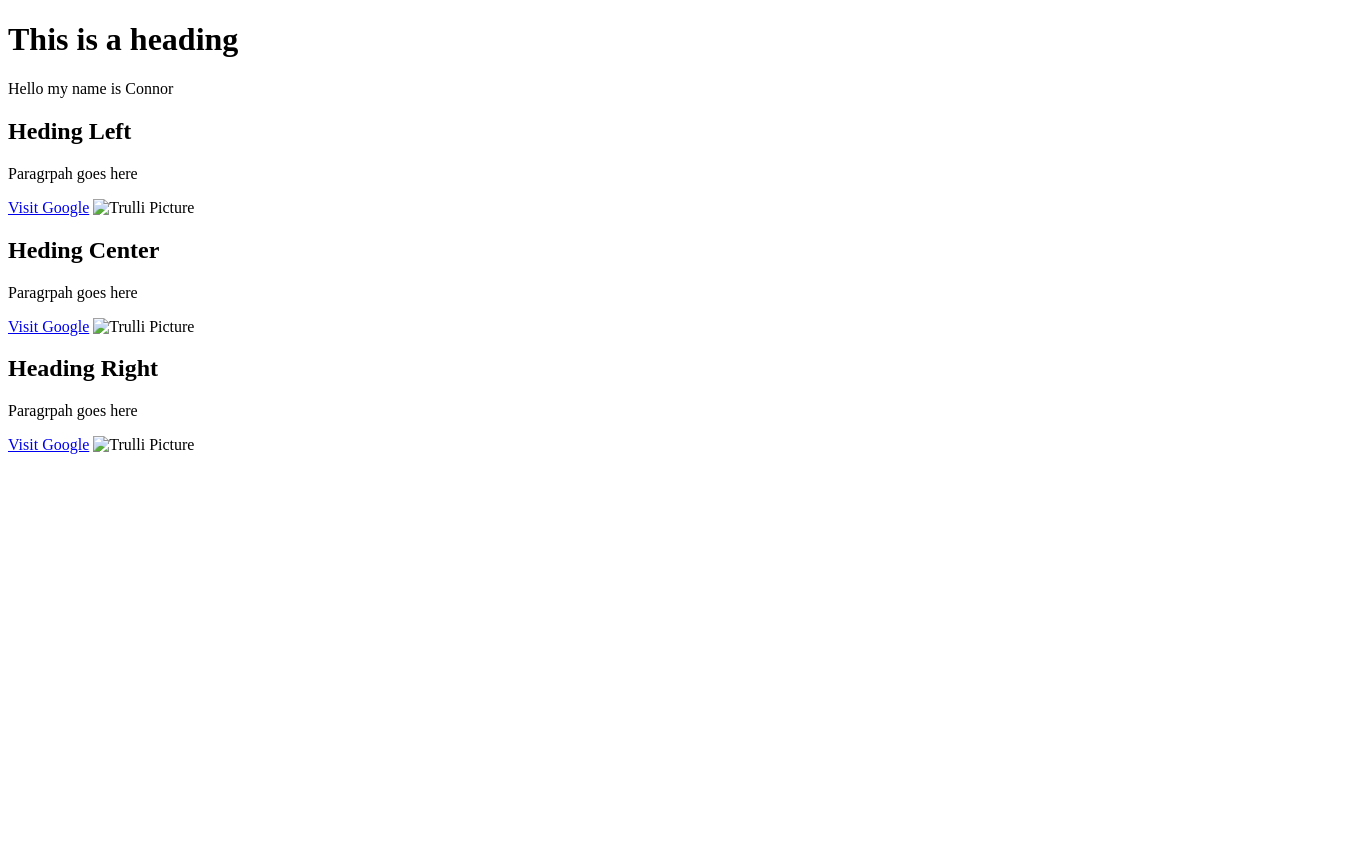
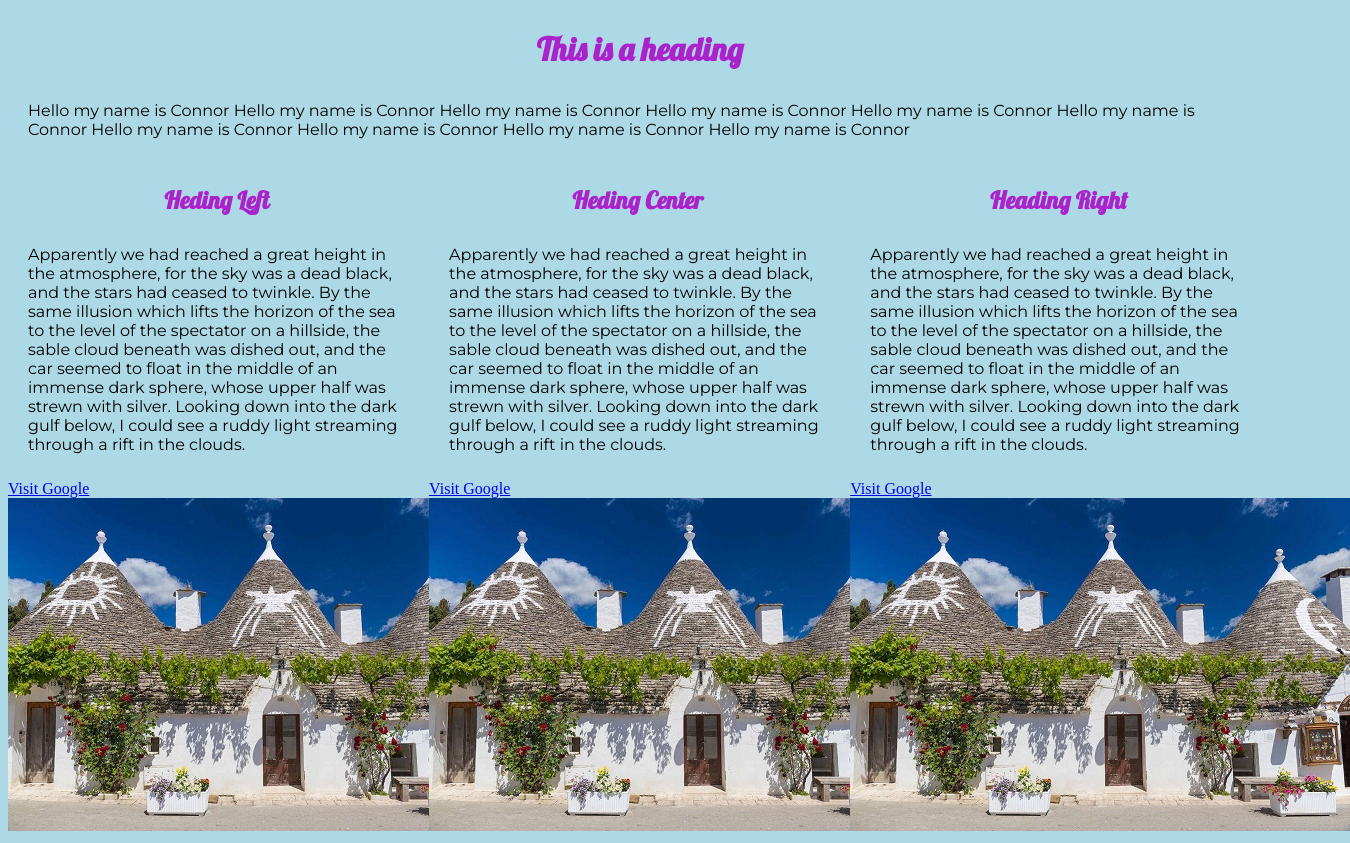
Before and after one commit to csween22/csween22.github.io, a plain HTML site: page Index.html in a window 1280 px wide. Shown: the whole page, 1350 px wide, since content can reach past the window. Before the commit the page ends 800 px from the top, so only its background shows below. Drawn offline with Linux system fonts and the light colour scheme.

Commit message:
Index to index

```diff
--- a/Index.html
+++ b/Index.html
@@ -1,39 +1,49 @@
 <!DOCTYPE html>
-<html>
-<!-- The head tag stores lots of descriptive information about the webpage. It is mainly used by your browser to find out information about the page before it is rendered. -->
+<html lang="en" dir="ltr">
 	<head>
-	<!-- This the tile of our website that appears in bookmarks and the top of the browser window. -->
+		<meta charset="utf-8">
 		<title>Our First AMAZING page</title>
+		<link href="https://fonts.googleapis.com/css2?family=Lobster&family=Montserrat&display=swap" rel="stylesheet">
+		<link rel="stylesheet" href="css/style.css">
 	</head>
 	<body>
-
-	<!-- These are heading tags. They are of different sizes with h1 being the largest and h6 being the smallest -->
-<div class="heading">
+		<div id="heading">
 			<h1>This is a heading</h1>
-	<!-- This is the paragraph tag. It is used for blocks of text -->
-	<p>Hello my name is Connor </p>
+			<p>
+				Hello my name is Connor
+				Hello my name is Connor
+				Hello my name is Connor
+				Hello my name is Connor
+				Hello my name is Connor
+				Hello my name is Connor
+				Hello my name is Connor
+				Hello my name is Connor
+				Hello my name is Connor
+				Hello my name is Connor
+			</p>
 		</div>
 		<div class="one-third">
 			<h2>Heding Left</h2>
 			<p>
-		Paragrpah goes here
+				Apparently we had reached a great height in the atmosphere, for the sky was a dead black, and the stars had ceased to twinkle. By the same illusion which lifts the horizon of the sea to the level of the spectator on a hillside, the sable cloud beneath was dished out, and the car seemed to float in the middle of an immense dark sphere, whose upper half was strewn with silver. Looking down into the dark gulf below, I could see a ruddy light streaming through a rift in the clouds.
 			</p>
 			<a href="https://www.google.com">Visit Google</a>
-	<img src="pic_trulli.jpg" alt="Trulli Picture">
+			<img src="images/pic_trulli.jpg" alt="Trulli Picture">
 		</div>
-<div class="two-third">
+		<div class="one-third">
 			<h2>Heding Center</h2>
 			<p>
-		Paragrpah goes here
+				Apparently we had reached a great height in the atmosphere, for the sky was a dead black, and the stars had ceased to twinkle. By the same illusion which lifts the horizon of the sea to the level of the spectator on a hillside, the sable cloud beneath was dished out, and the car seemed to float in the middle of an immense dark sphere, whose upper half was strewn with silver. Looking down into the dark gulf below, I could see a ruddy light streaming through a rift in the clouds.
 			</p>
 			<a href="https://www.google.com">Visit Google</a>
-		<img src="pic_trulli.jpg" alt="Trulli Picture">
+				<img src="images/pic_trulli.jpg" alt="Trulli Picture">
 		</div>
-<div class="three-third">
+		<div class="one-third">
 			<h2>Heading Right</h2>
 			<p>
-		Paragrpah goes here
-	</p>
+				Apparently we had reached a great height in the atmosphere, for the sky was a dead black, and the stars had ceased to twinkle. By the same illusion which lifts the horizon of the sea to the level of the spectator on a hillside, the sable cloud beneath was dished out, and the car seemed to float in the middle of an immense dark sphere, whose upper half was strewn with silver. Looking down into the dark gulf below, I could see a ruddy light streaming through a rift in the clouds.			</p>
 			<a href="https://www.google.com">Visit Google</a>
-		<img src="pic_trulli.jpg" alt="Trulli Picture">
+			<img src="images/pic_trulli.jpg" alt="Trulli Picture">
 		</div>
+	</body>
+</html>
--- a/css/style.css
+++ b/css/style.css
@@ -0,0 +1,24 @@
+body
+{
+  background-color: lightblue;
+}
+h1, h2
+{
+  color: #ab22cc;
+  text-align: center;
+  font-family: 'Lobster', cursive;
+}
+p
+{
+  font-family: 'Montserrat', sans-serif;
+  font-size: 16;
+  padding: 10px 20px;
+}
+div
+{
+  display: inline-block;
+}
+.one-third
+{
+  width: 33%;
+}
```
Lines whose indentation alone changed are shown as unchanged.
